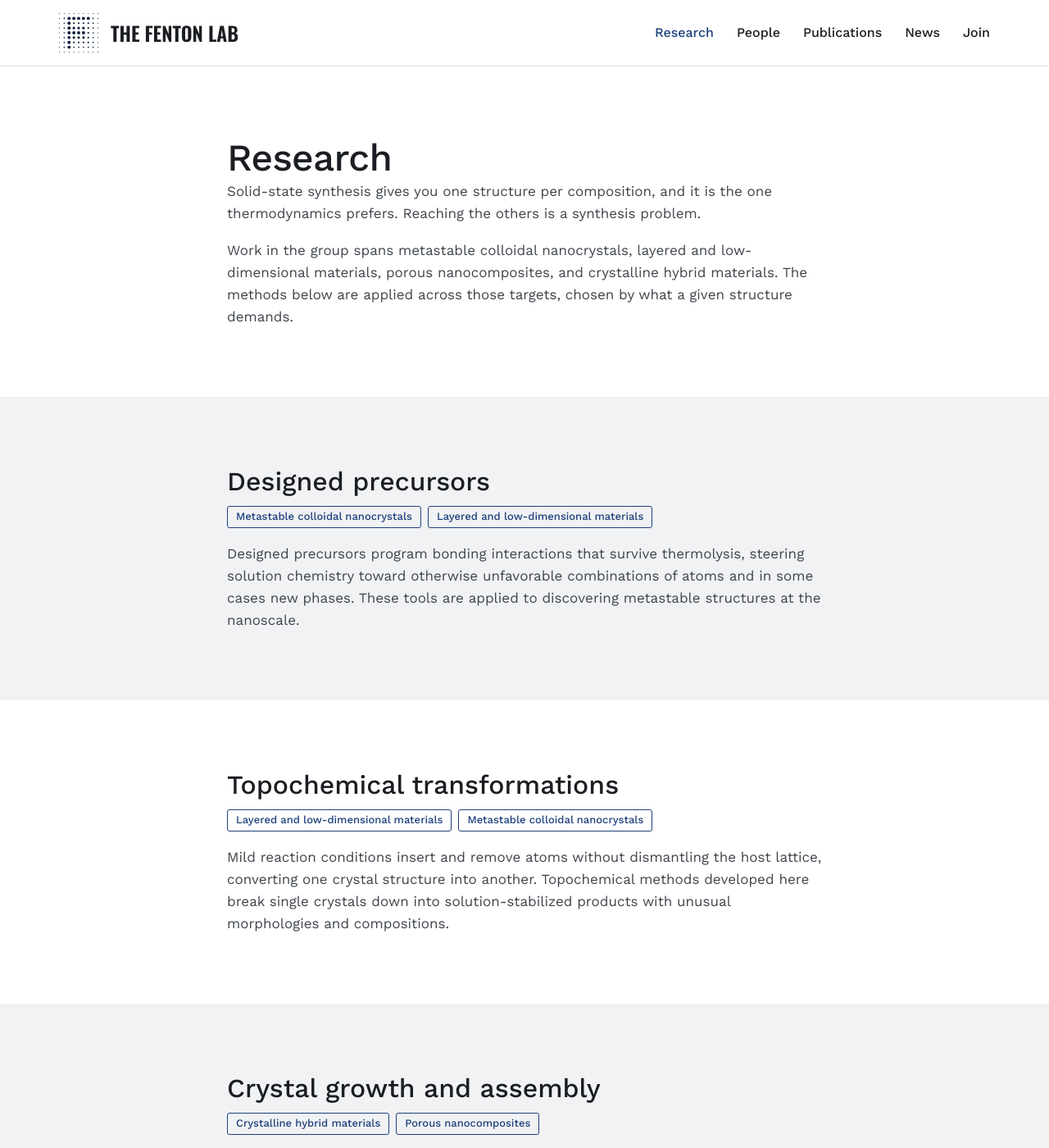
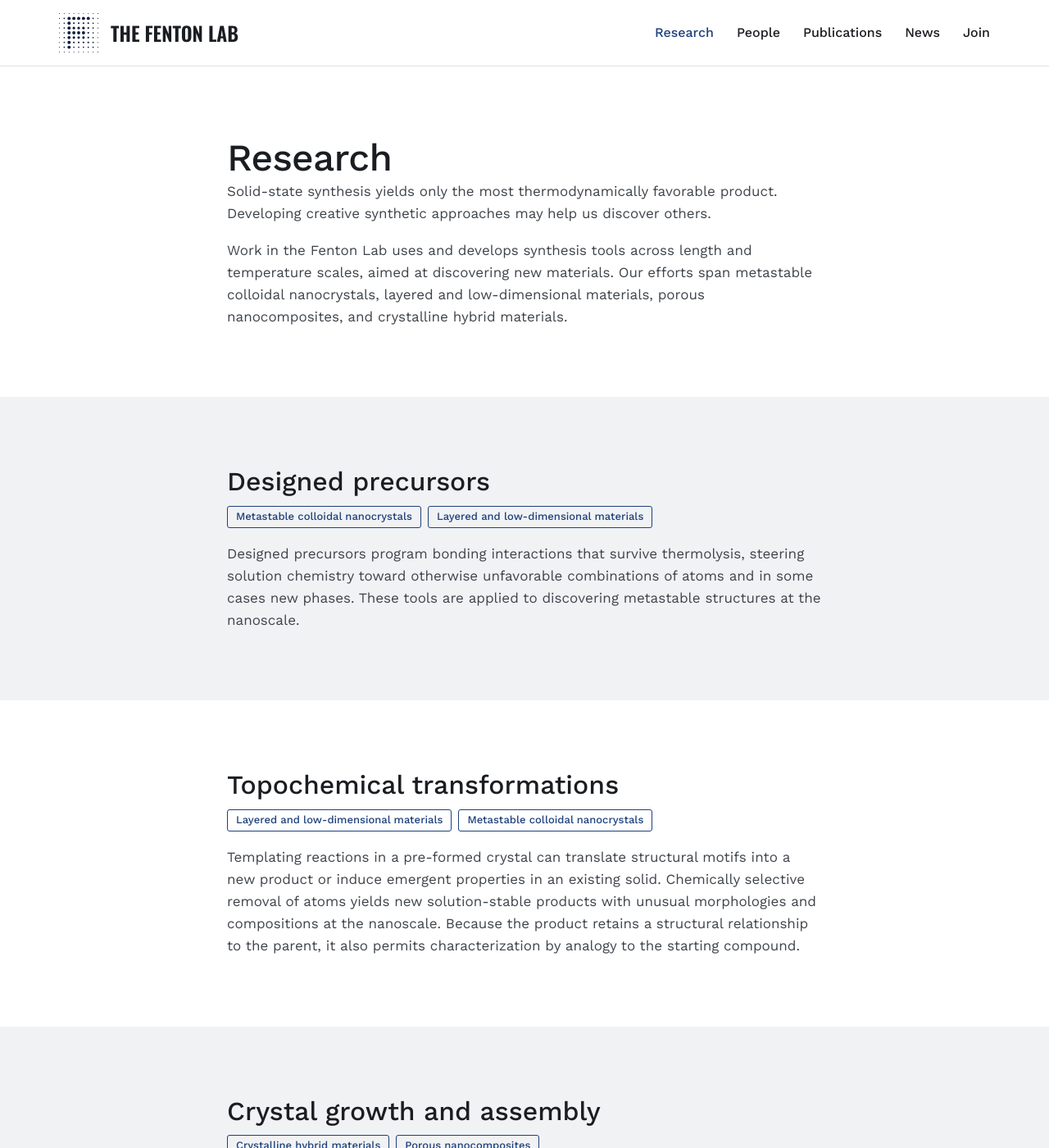
Before and after one commit to thefentonlab/thefentonlab.github.io, a Jekyll site: the page built from research.md, in a window 1280 px wide and 1400 px high. Shown: the whole window at 82% size. Built offline with Jekyll 4.4.1, drawn with Linux system fonts in a browser that asks for light colours.

Commit message:
Update research.md

```diff
--- a/research.md
+++ b/research.md
@@ -9,13 +9,9 @@ permalink: /research/
 
 # Research
 
-Solid-state synthesis gives you one structure per composition, and it is the one
-thermodynamics prefers. Reaching the others is a synthesis problem.
+Solid-state synthesis yields only the most thermodynamically favorable product. Developing creative synthetic approaches may help us discover others.
 
-Work in the group spans metastable colloidal nanocrystals, layered and
-low-dimensional materials, porous nanocomposites, and crystalline hybrid materials.
-The methods below are applied across those targets, chosen by what a given structure
-demands.
+Work in the Fenton Lab uses and develops synthesis tools across length and temperature scales, aimed at discovering new materials. Our efforts span metastable colloidal nanocrystals, layered and low-dimensional materials, porous nanocomposites, and crystalline hybrid materials.
 
 </div>
 </section>
@@ -44,10 +40,7 @@ demands.
     <span class="tt">Layered and low-dimensional materials</span>
     <span class="tt">Metastable colloidal nanocrystals</span>
   </p>
-  <p>Mild reaction conditions insert and remove atoms without dismantling the host lattice,
-  converting one crystal structure into another. Topochemical methods developed here break
-  single crystals down into solution-stabilized products with unusual morphologies and
-  compositions.</p>
+  <p>Templating reactions in a pre-formed crystal can translate structural motifs into a new product or induce emergent properties in an existing solid. Chemically selective removal of atoms yields new solution-stable products with unusual morphologies and compositions at the nanoscale. Because the product retains a structural relationship to the parent, it also permits characterization by analogy to the starting compound.</p>
 
 
 </div>
```
